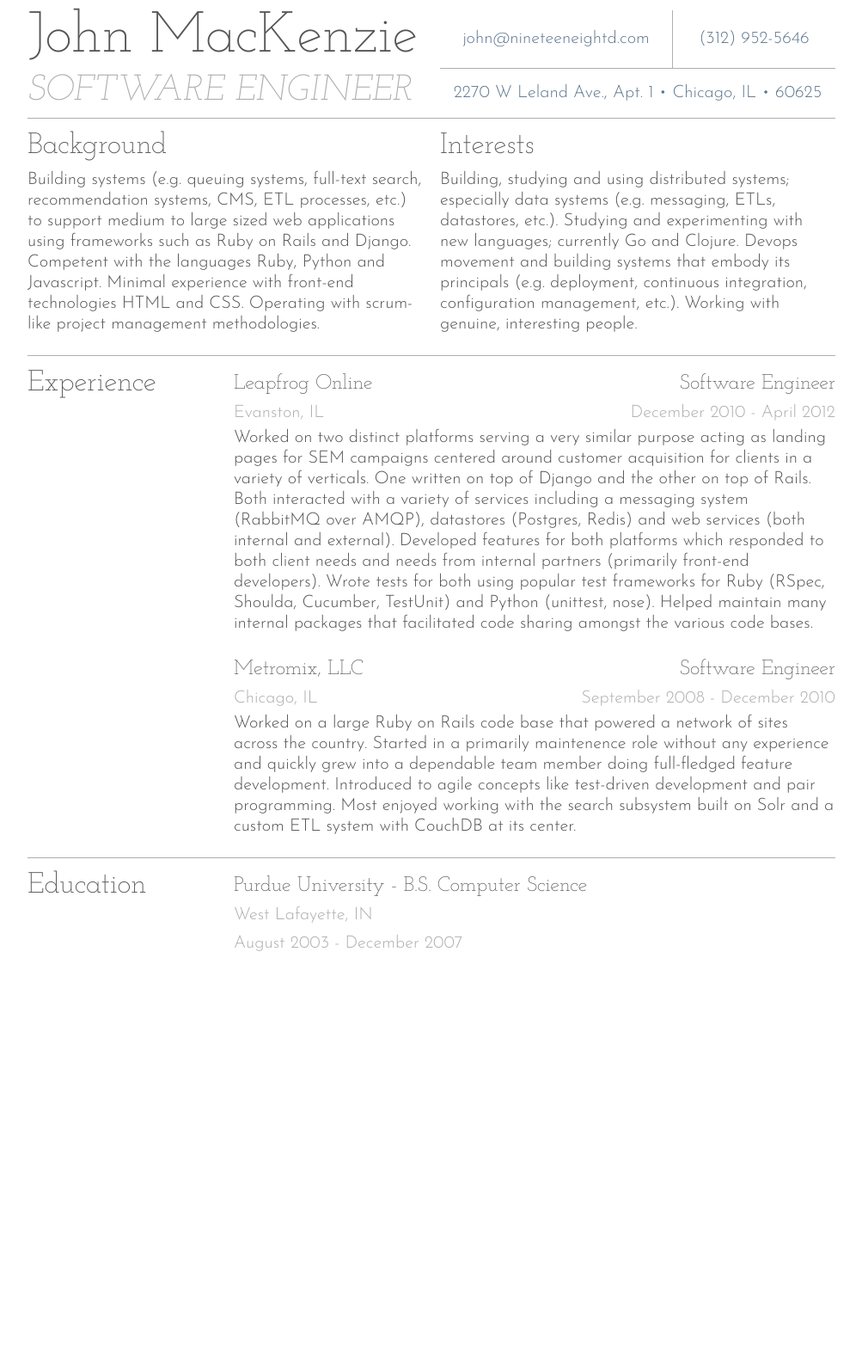
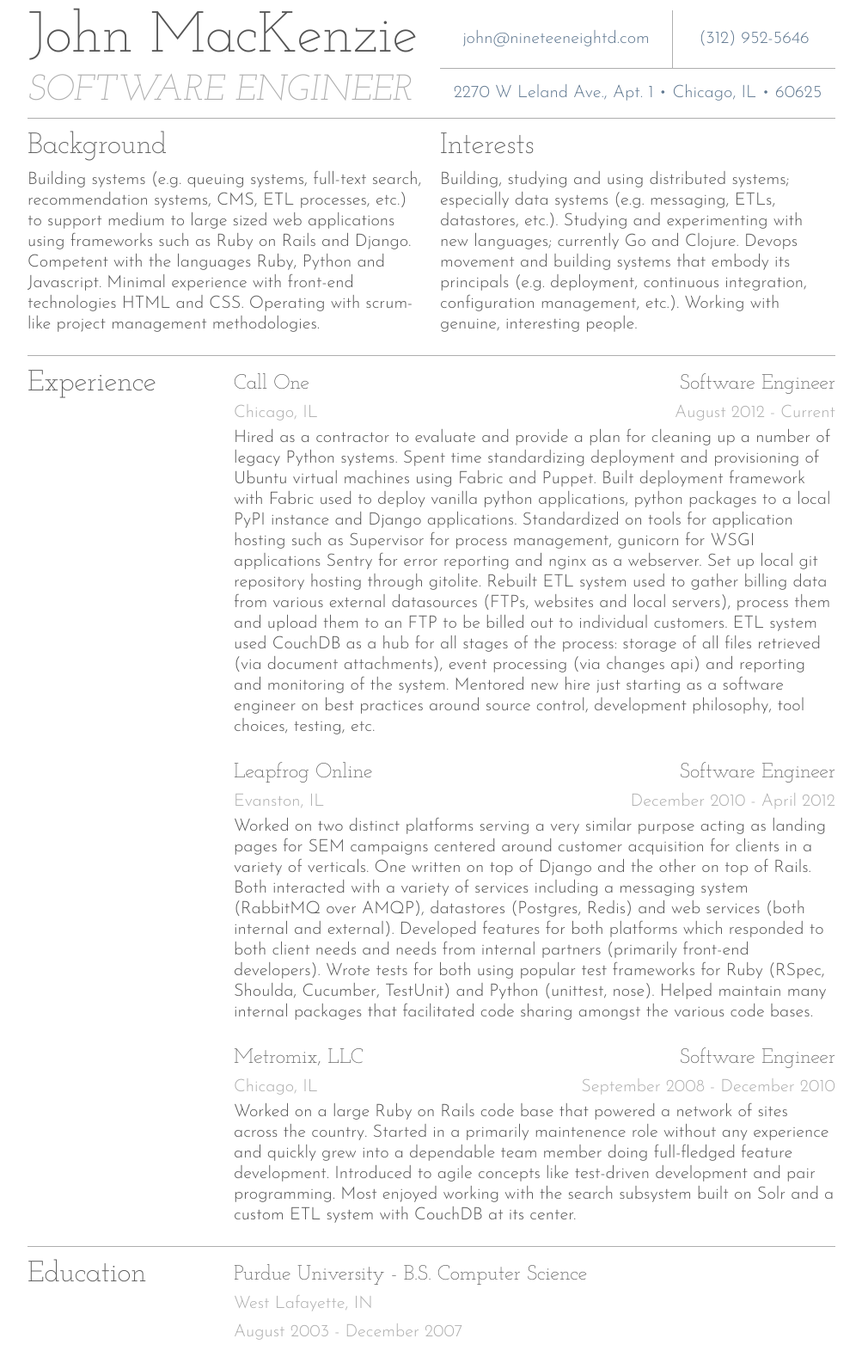
Before and after one commit to 198d/198d.github.com, a Jekyll site: the page built from resume/index.html, in a window 1280 px wide. Shown: the whole page at 86% size, without its empty margins (138-1141 px from the left). Built offline with Jekyll 4.4.1, drawn with Linux system fonts in a browser that asks for light colours; before the commit the page ends 1133 px from its top, so only the background shows below that.

Commit message:
Update Experience
Add Call One to experience section of resume.

```diff
--- a/resume/index.html
+++ b/resume/index.html
@@ -38,6 +38,21 @@ title: résumé
         <h3>Experience</h3>
       </div>
       <div class='span9'>
+        <div class='job'>
+          <div class='row company-title'>
+            <div class='span4'><h4>Call One</h4></div>
+            <div class='span5'><h4>Software Engineer</h4></div>
+          </div>
+          <div class='row location-dates'>
+            <div class='span4'>Chicago, IL</div>
+            <div class='span5'>August 2012 - Current</div>
+          </div>
+          <div class='row description'>
+            <div class='span9'>
+              <p>Hired as a contractor to evaluate and provide a plan for cleaning up a number of legacy Python systems. Spent time standardizing deployment and provisioning of Ubuntu virtual machines using Fabric and Puppet. Built deployment framework with Fabric used to deploy vanilla python applications, python packages to a local PyPI instance and Django applications. Standardized on tools for application hosting such as Supervisor for process management, gunicorn for WSGI applications Sentry for error reporting and nginx as a webserver. Set up local git repository hosting through gitolite. Rebuilt ETL system used to gather billing data from various external datasources (FTPs, websites and local servers), process them and upload them to an FTP to be billed out to individual customers. ETL system used CouchDB as a hub for all stages of the process: storage of all files retrieved (via document attachments), event processing (via changes api) and reporting and monitoring of the system. Mentored new hire just starting as a software engineer on best practices around source control, development philosophy, tool choices, testing, etc.</p>
+            </div>
+          </div>
+        </div>
         <div class='job'>
           <div class='row company-title'>
             <div class='span4'><h4>Leapfrog Online</h4></div>
```
